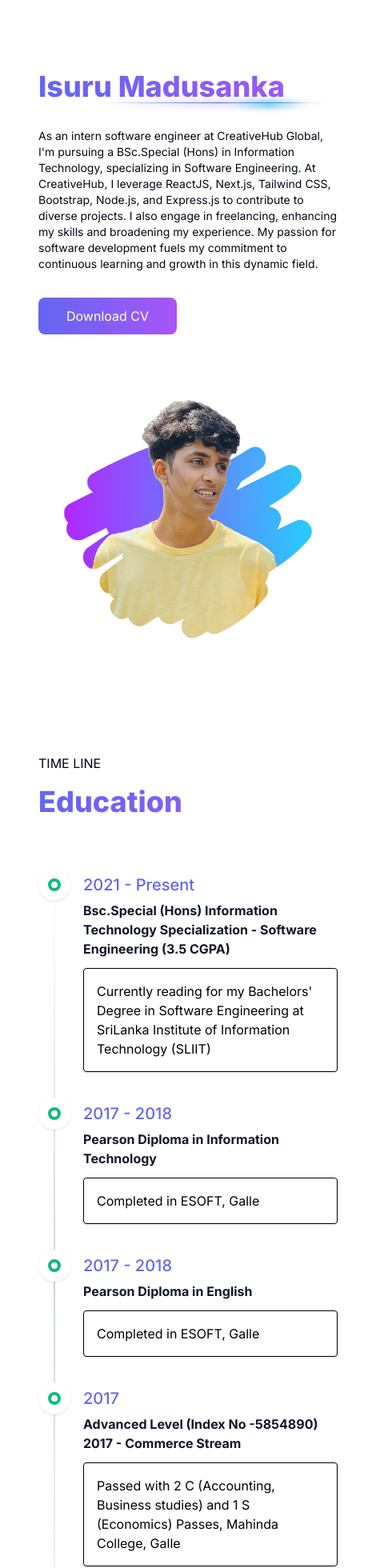
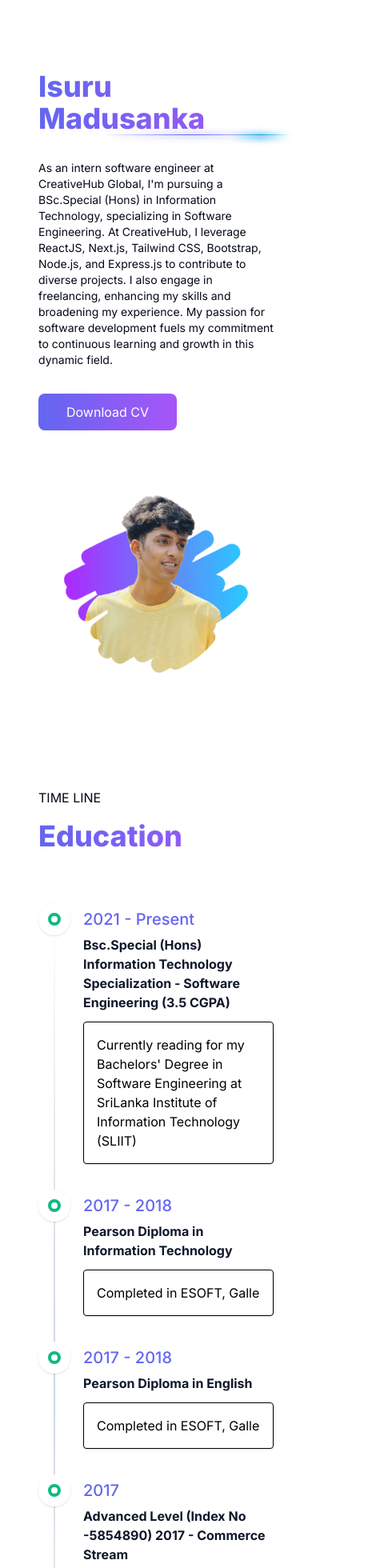
Before and after one commit to IsuruX98/Next.js-Portfolio, a Next.js app: page / in a window 390 px wide. Shown: the part 40-2000 px from the top of the page at 80% size, 470 px wide, since content can reach past the window. Built offline with nearby package versions, Linux system fonts and the light colour scheme.

Commit message:
responsive fixed

```diff
--- a/components/Education.tsx
+++ b/components/Education.tsx
@@ -40,7 +40,7 @@ const Education = () => {
   ];
 
   return (
-    <div className="xl:px-36 lg:px-20 px-12  sm:mr-0 mr-[-80px]">
+    <div className="xl:px-36 lg:px-20 px-12">
       <div className="mb-16">
         <h1 className="text-[16px] mb-4">TIME LINE</h1>
         <div className="text-4xl font-extrabold bg-gradient-to-r from-indigo-500 to-purple-500 text-transparent bg-clip-text">
--- a/components/Footer.tsx
+++ b/components/Footer.tsx
@@ -4,9 +4,9 @@ import Link from "next/link";
 
 const Footer = () => {
   return (
-    <footer className="sm:mr-0 mr-[-80px]">
-      <div className="flex md:justify-between flex-col items-center gap-4 justify-center xl:px-36 lg:px-20 px-12 py-20">
-        <div>Copyright © 2024 - All right reserved</div>
+    <footer className="">
+      <div className="flex md:justify-between flex-col items-center gap-4 justify-center xl:px-36 lg:px-20 px-12  md:py-20 py-12">
+        <div className="text-center">Copyright © 2024 - All right reserved</div>
         <div className="flex gap-4">
           <Link href="https://www.facebook.com/isuru.madusanka.1806/" passHref>
             <FaFacebook className="text-lg" />
--- a/components/Hero.tsx
+++ b/components/Hero.tsx
@@ -12,7 +12,7 @@ const Hero = () => {
   };
 
   return (
-    <div className="grid lg:grid-cols-2 sm:mr-0 mr-[-80px] xl:pt-0 lg:pt-20 ">
+    <div className="grid lg:grid-cols-2 xl:pt-0 lg:pt-20 ">
       <div className="flex flex-col justify-center">
         <div className="flex flex-col gap-8 xl:px-36 lg:px-20 px-12 lg:pt-0 pt-32">
           <div className="xl:text-6xl text-4xl font-extrabold bg-gradient-to-r from-indigo-500 to-purple-500 text-transparent bg-clip-text">
--- a/components/Skills.tsx
+++ b/components/Skills.tsx
@@ -35,7 +35,7 @@ import gitLogo from "../assets/logo/git.jpg";
 
 const Skills = () => {
   return (
-    <div className="xl:px-36 lg:px-20 px-12 py-16 sm:mr-0 mr-[-80px]">
+    <div className="xl:px-36 lg:px-20 px-12 py-16">
       <div className="mb-16">
         <h1 className="text-[16px] mb-4">SKILLS</h1>
         <div className="text-4xl font-extrabold bg-gradient-to-r from-indigo-500 to-purple-500 text-transparent bg-clip-text">
--- a/components/ui/ProjectCards.tsx
+++ b/components/ui/ProjectCards.tsx
@@ -2,7 +2,7 @@ import { HoverEffect } from "../ui/card-hover-effect";
 
 export function ProjectCards() {
   return (
-    <div className="xl:px-36 lg:px-20 px-12 sm:mr-0 mr-[-80px]">
+    <div className="xl:px-36 lg:px-20 px-12">
       <div className="">
         <h1 className="text-[16px] mb-4">PROJECTS</h1>
         <div className="text-4xl font-extrabold bg-gradient-to-r from-indigo-500 to-purple-500 text-transparent bg-clip-text">
--- a/components/ui/card-hover-effect.tsx
+++ b/components/ui/card-hover-effect.tsx
@@ -95,7 +95,7 @@ export const HoverEffect = ({ className }: { className?: string }) => {
         <Link
           href={item?.link}
           key={item?.link}
-          className="relative group  block p-2 h-full md:w-[50vh] w-[40vh]"
+          className="relative group  block p-2 h-full md:w-[50vh] w-[35vh]"
           onMouseEnter={() => setHoveredIndex(idx)}
           onMouseLeave={() => setHoveredIndex(null)}
         >
```
